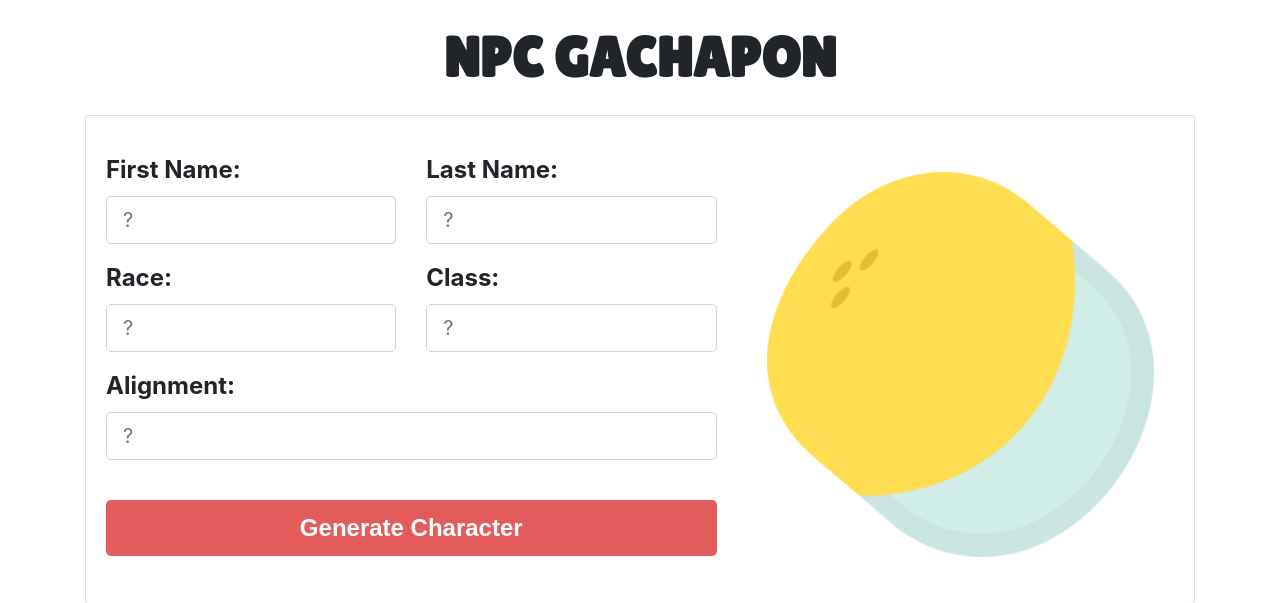
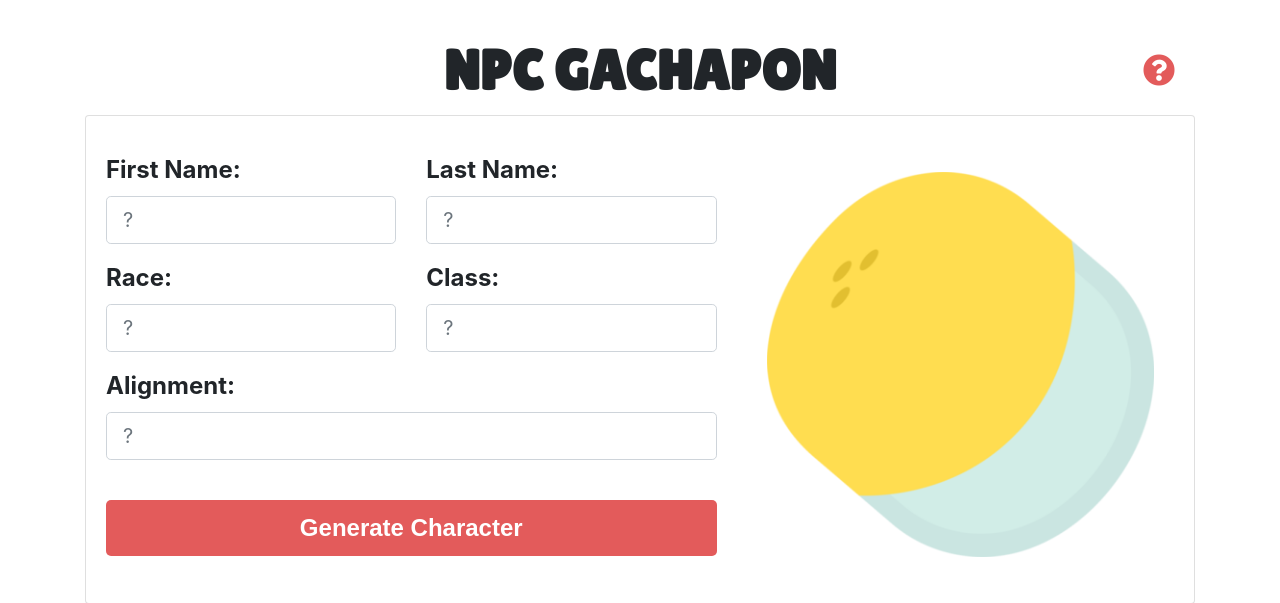
Before and after one commit to gregwht/npcgacha, a Flask app: page / in a window 1280 px wide. Shown: the top 603 px of the page. Run offline with Flask 3, Linux system fonts and the light colour scheme; some libraries are stand-ins or nearby versions.

Commit message:
Help Panel
Implementing help panel that can be revealed by clicking the ? icon in the top right corner.

```diff
--- a/app.py
+++ b/app.py
@@ -2,6 +2,7 @@ import os
 import random
 from flask import Flask, render_template, redirect, request, session, jsonify
 from flask_session import Session
+import json
 
 from openai import OpenAI
 from decouple import config, Config
@@ -368,6 +369,10 @@ def generate_image():
 
         return jsonify({'status': 'success', 'imageUrl': image_url})
 
+# @app.route('/download-character', methods=['POST'])
+# def download_character():
+#     character_json = json.dumps(character)
+
 
 if __name__ == '__main__':
     app.run(debug=True)
--- a/static/js/script.js
+++ b/static/js/script.js
@@ -1,3 +1,16 @@
+// HELP PANEL
+var questionMark = document.getElementById('help');
+var helpPanel = document.getElementById('help-panel');
+var buttonClose = document.getElementById('button-close');
+
+questionMark.addEventListener('click', function(){
+    helpPanel.style.display = 'block';
+});
+buttonClose.addEventListener('click', function() {
+    helpPanel.style.display = 'none';
+});
+
+
 // var imageContainer = document.querySelector('.image-container');
 var imageContainer = document.getElementById('image-container');
 var overlayText = document.getElementById('overlay-text');
--- a/static/styles.css
+++ b/static/styles.css
@@ -121,6 +121,10 @@
     /* text-decoration: underline; */
 }
 
+.dropdown {
+  margin-right: 20px;
+}
+
 .h1 {
     font-family: "Lilita One", sans-serif;
     font-weight: 400;
@@ -190,6 +194,7 @@
       justify-content: center;
       background-color: rgba(0, 0, 0, 0.5); /* Semi-transparent overlay */
       color: white; /* Text color */
+      /* opacity: 0; */
       opacity: 0;
       transition: opacity 0.3s ease;
       border-radius: 5px; /* Match the image's border-radius */
@@ -220,3 +225,85 @@
     .image-container.icon-active:hover .refresh-icon {
       opacity: 1;
     }
+
+.fa-question-circle {
+  font-size: xx-large;
+  color: #E35B5B
+}
+
+.header-container {
+  display: flex;
+  justify-content: center;
+  align-items: center;
+  text-align: center;
+  position: relative;
+}
+
+.header-container h1 {
+  transform: translateY(20%);
+}
+
+.header-container i {
+  position: absolute;
+  right: 20px;
+  align-items: center;
+}
+
+.header-container i:hover {
+  cursor: pointer;
+}
+
+.help-panel {
+  display: none;
+  position: fixed;
+  left: 50%;
+  right: 50%;
+  transform: translate(-50%, 0%);
+  width: 65%;
+  max-height: 80%;
+  overflow-y: auto;
+  /* background-color: #fff8c9; */
+  background-color: #fffce8;
+  /* background-color: white; */
+  border: 7px solid #E35B5B;
+  border-radius: 15px;
+  z-index: 1000;
+  padding: 40px;
+  /* text-align: justify; */
+  box-shadow: 0 4px 6px rgba(0,0,0,0.1);
+}
+
+.close-icon {
+  position: absolute;
+  top: 20px; /* Adjust as needed */
+  right: 20px; /* Adjust as needed */
+  cursor: pointer;
+  font-size: xx-large;
+  color: #E35B5B;
+}
+
+h2 {
+  text-align: center;
+  font-weight: bold;
+}
+
+h3 {
+  font-size: larger;
+  font-weight: bold;
+}
+
+h4 {
+  /* font-size: medium; */
+  font-size: large;
+  /* font-style: italic; */
+  /* text-decoration: underline; */
+}
+
+a {
+  color: black;
+  text-decoration: underline;
+}
+
+a:hover {
+  color: #E35B5B;
+}
--- a/templates/index.html
+++ b/templates/index.html
@@ -19,7 +19,35 @@
 <body>
     <div class="container my-4">
         <!-- <h1 class="display-4 text-center mb-4 font-weight-bold">NPC Gachapon</h1> -->
-        <h1 class="display-4 text-center mb-4 font-weight-bold lilita-one-regular">NPC GACHAPON</h1>
+        <div class="header-container">
+            <h1 class="display-4 text-center mb-4 font-weight-bold lilita-one-regular">NPC GACHAPON</h1>
+            <i class="fas fa-question-circle" id="help"></i>
+        </div>
+        <div class="help-panel" id="help-panel">
+            <i class="fas fa-times close-icon" id="button-close"></i>
+            <h2>Welcome to NPC Gachapon!</h2>
+            <br>
+
+            <p>NPC Gachapon can be used to quickly generate non-player characters for tabletop RPG games like Dungeons & Dragons and Pathfinder.</p>
+            <br>
+
+            <h3>How to Use</h3>
+            <p>Simply click the “Generate Character” button and NPC Gachapon will generate initials for the First and Last Names, a Race, a Class, and an Alignment.</p>
+            <p>This is useful for providing you with a starting point for the character you are building. You can fill in the character's full names in the relevant text boxes, and feel free to adjust any of the other generated attributes as necessary.</p>
+            <p>If you would like NPC Gachapon to generate full First and Last Names instead of initials, you must enable the "Generate Full Names" checkbox under GPT Settings. These names will be influenced by the Gender and Genre selected from the dropdown menus.</p>
+            <p>If you want to re-roll a single attribute e.g. Class, simply click on the name of that attribute.</p>
+            <br>
+
+            <h3>Generating Portrait Images</h3>
+            <p>Once you are happy with your character’s attributes, you may click the gachapon capsule to generate a portrait image. Portrait images will also be influenced by the Gender and Genre dropdown menus under GPT Settings.</p>
+            <p>Once the image has been generated, you can click on it to open it in a new browser tab.
+            You can also hover over the portrait image and click on the refresh icon to generate a new portrait image. (The previous image will be lost).</p>
+            <br>
+
+            <h3>More Info</h3>
+            <p>NPC Gachapon was created by Gregory White: <a href="https://www.gregory-white.co.uk" target="_blank" rel="noopener noreferrer">Visit my Website</a> | <a href="https://github.com/gregwht" target="_blank" rel="noopener noreferrer"></i>Visit my GitHub</a></p>
+            <p>It started life as my final project for the <a href="https://pll.harvard.edu/course/cs50-introduction-computer-science" target="_blank" rel="noopener noreferrer">CS50 Introduction to Computer Science</a> course. The full course is available online, totally for free, and is incredible. Thank you to David J. Malan and the CS50 team for your effort and generosity. If you are interested in learning to code, I can recommend no better than the CS50 course.</p>
+        </div>
         <!-- CHARACTER SHEET -->
         <div id="character-sheet" class="card mb-5">
             <!-- <h5>Character Sheet</h5> -->
@@ -143,7 +171,7 @@
                             </label>
 
                             <label for="dropdown-gender">Select Character Gender:</label>
-                            <select id="dropdown-gender" name="dropdown-gender">
+                            <select id="dropdown-gender" name="dropdown-gender" class="dropdown">
                                 {% for gender in genders %}
                                     <option value="{{ gender }}">{{ gender }}</option>
                                 {% endfor %}
```
